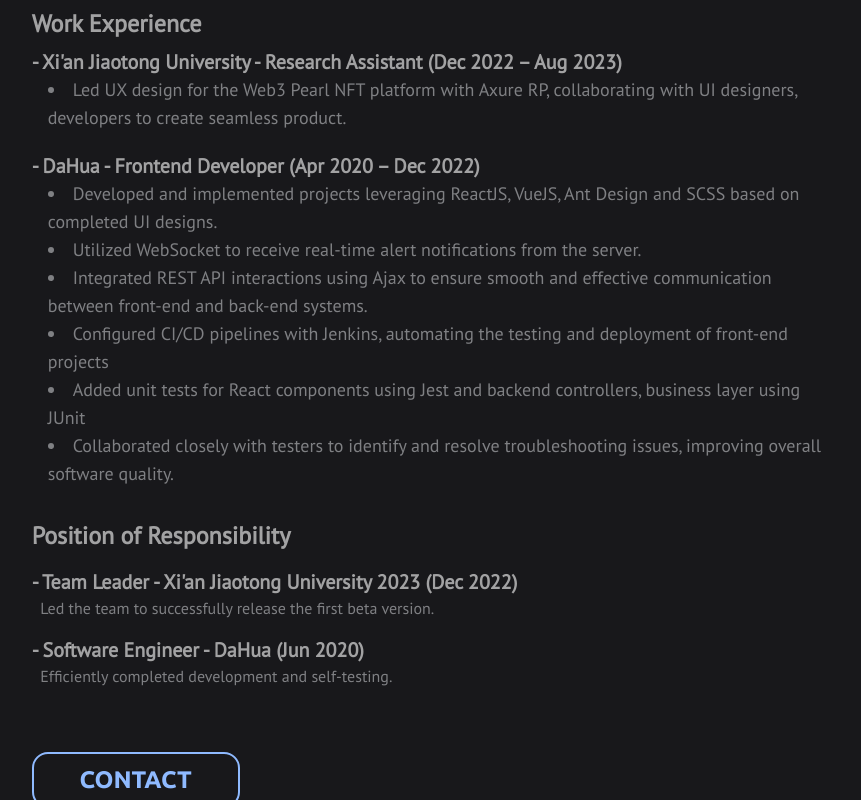
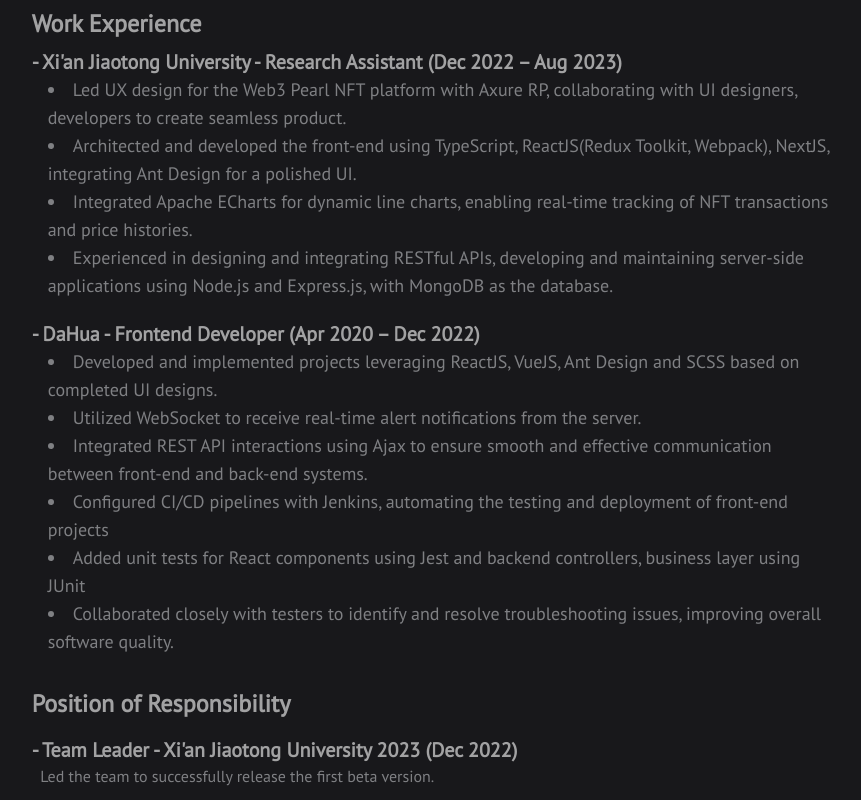
Before and after one commit to bigliuliu/profile, a website: page index.html in a window 1280 px wide. Shown: the part 896-1696 px from the top of the page, without its empty margins (203-1064 px from the left). Drawn offline with nearby package versions, Linux system fonts and the light colour scheme; a script that the page names is missing.

Commit message:
updated my work experience

```diff
--- a/index.html
+++ b/index.html
@@ -115,10 +115,9 @@
             <ul class="list-disc list-inside ml-4 text-lg text-gray-200">
 
               <li>Led UX design for the Web3 Pearl NFT platform with Axure RP, collaborating with UI designers, developers to create seamless product.</li>
-              <!-- <li>Architected and developed the front-end using TypeScript, ReactJS(Redux Toolkit, Webpack), NextJS, integrating Ant Design for a polished UI.</li>
+              <li>Architected and developed the front-end using TypeScript, ReactJS(Redux Toolkit, Webpack), NextJS, integrating Ant Design for a polished UI.</li>
               <li>Integrated Apache ECharts for dynamic line charts, enabling real-time tracking of  NFT transactions and price histories.</li>
-              <li>Developed and maintained server-side applications using Node.js and Express.js, including creating RESTful APIs to support front-end features and improve data handling.</li>
-              <li>Integrated Node.js applications with various databases, including MongoDB.</li> -->
+              <li>Experienced in designing and integrating RESTful APIs, developing and maintaining server-side applications using Node.js and Express.js, with MongoDB as the database.</li>
             </ul>
           </div>
 
```
